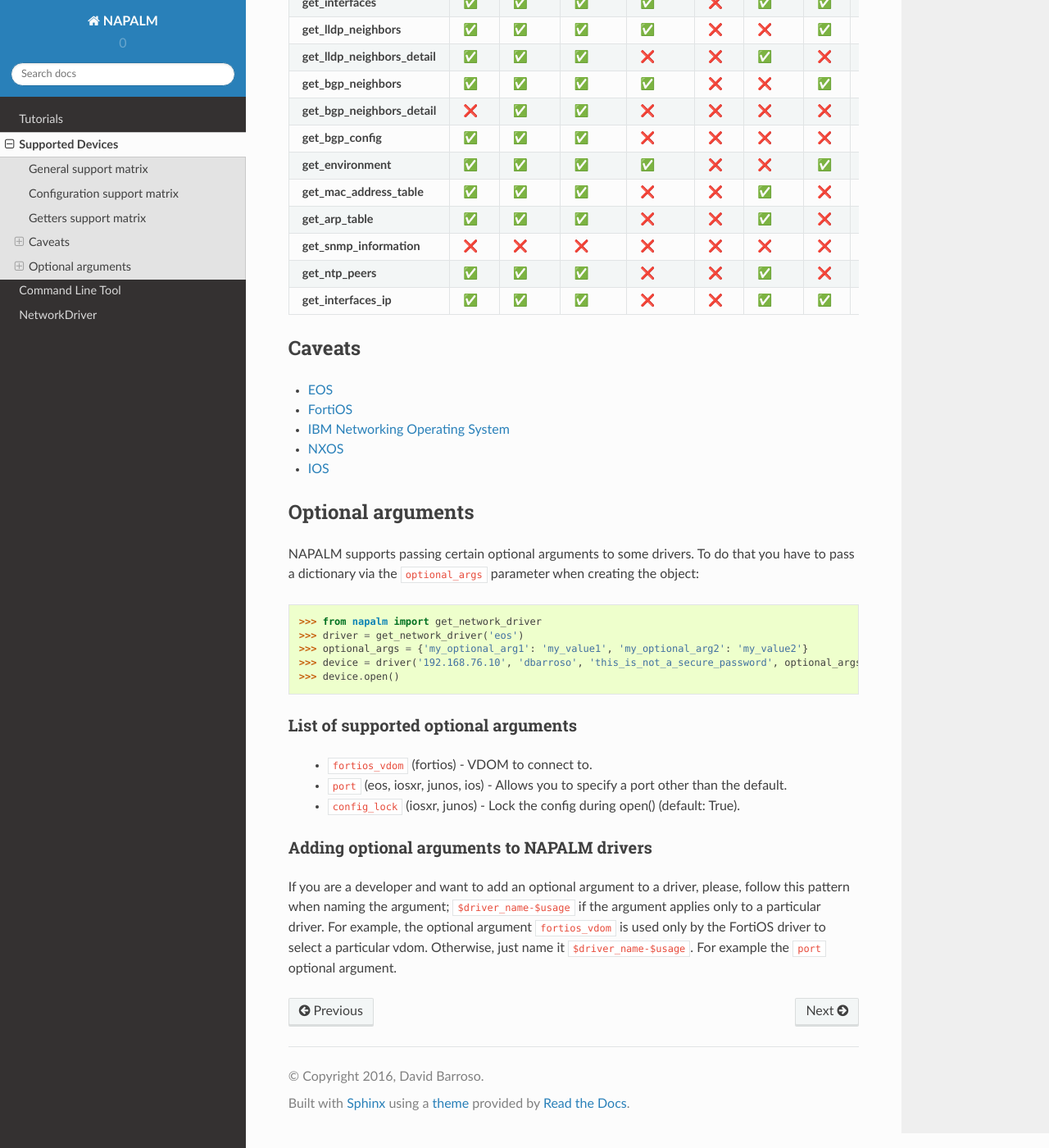
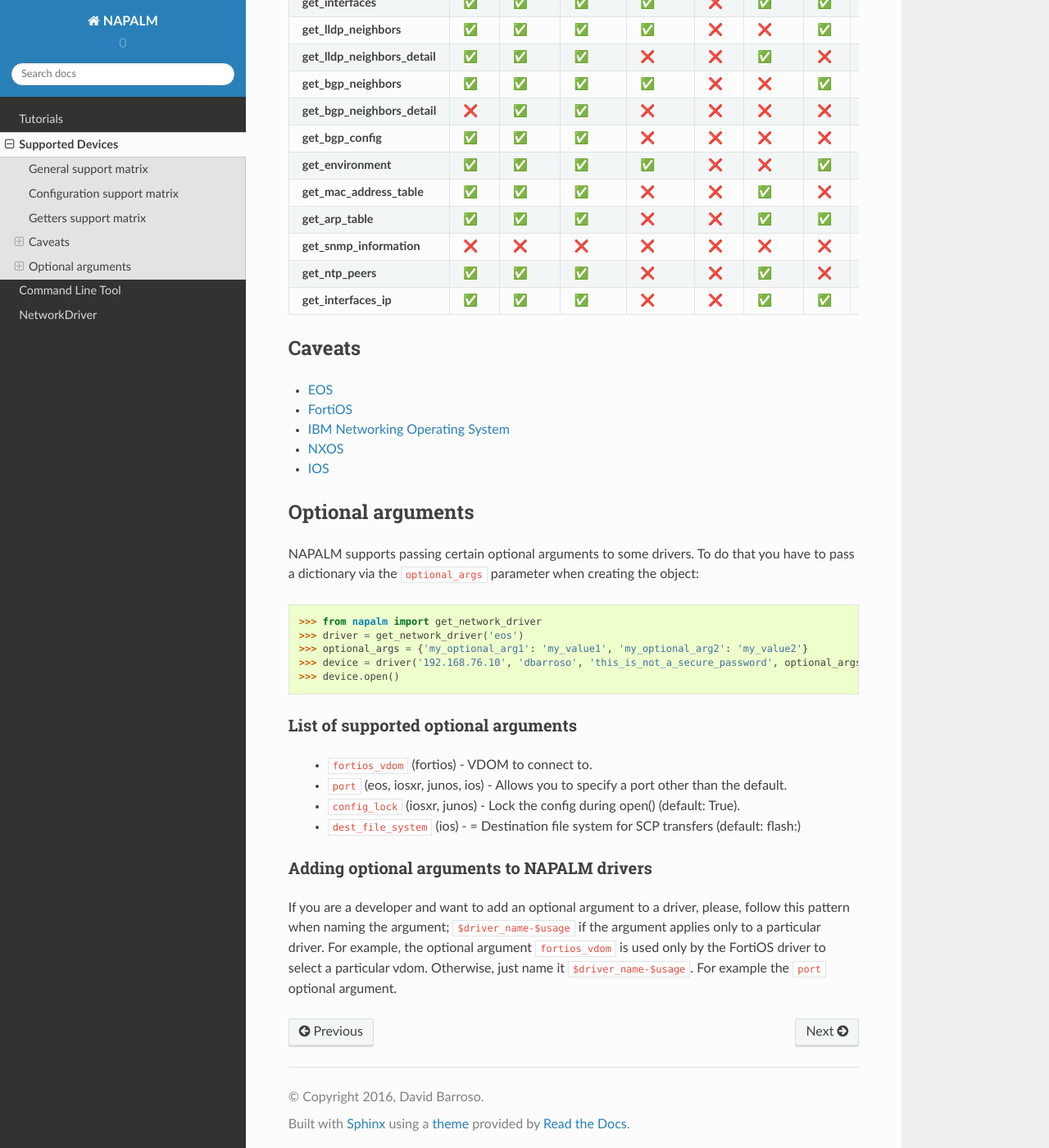
Before and after one commit to napalm-automation/napalm, a Sphinx documentation site: the page built from docs/support/index.rst, in a window 1280 px wide and 1400 px high, scrolled down 1364 px. Shown: the whole window at 82% size. Built offline with Sphinx 7.4.7 and the Read the Docs theme 2.0.0, drawn with Linux system fonts in a browser that asks for light colours; some of the changed lines change nothing that is shown.

Commit message:
Updates to documentation for IOS support

```diff
--- a/docs/support/index.rst
+++ b/docs/support/index.rst
@@ -10,7 +10,7 @@
 =====================   ==========  =============   =========== ==============  =============  ============  ============  =============
 **Driver Name**         eos         junos           iosxr       fortios         ibm            nxos          ios           pluribus
 **Structured data**     Yes         Yes             No          No              Yes            Yes           No            No
-**Minimum version**     4.15.0F     12.1            5.1.0       5.2.0           ???            6.1           ???           N/A
+**Minimum version**     4.15.0F     12.1            5.1.0       5.2.0           ???            6.1           12.4(20)T           N/A
 **Backend library**     `pyeapi`_   `junos-eznc`_   `pyIOSXR`_   `pyFG`_        `bnclient`_    `pycsco`_     `netmiko`_    `pyPluribus`_
 **Caveats**             :doc:`eos`                              :doc:`fortios`  :doc:`ibm`     :doc:`nxos`   :doc:`ios`
 =====================   ==========  =============   =========== ==============  =============  ============  ============  =============
@@ -70,7 +70,7 @@
 **get_bgp_config**             |yes|  |yes|   |yes|   |no|     |no|    |no|    |no|   |no|
 **get_environment**            |yes|  |yes|   |yes|   |yes|    |no|    |no|    |yes|  |no|
 **get_mac_address_table**      |yes|  |yes|   |yes|   |no|     |no|    |yes|   |no|   |yes|
-**get_arp_table**              |yes|  |yes|   |yes|   |no|     |no|    |yes|   |no|   |no|
+**get_arp_table**              |yes|  |yes|   |yes|   |no|     |no|    |yes|   |yes|  |no|
 **get_snmp_information**       |no|   |no|    |no|    |no|     |no|    |no|    |no|   |yes|
 **get_ntp_peers**              |yes|  |yes|   |yes|   |no|     |no|    |yes|   |no|   |yes|
 **get_interfaces_ip**          |yes|  |yes|   |yes|   |no|     |no|    |yes|   |yes|  |no|
@@ -106,6 +106,7 @@
   * :code:`fortios_vdom` (fortios) - VDOM to connect to.
   * :code:`port` (eos, iosxr, junos, ios) - Allows you to specify a port other than the default.
   * :code:`config_lock` (iosxr, junos) - Lock the config during open() (default: True).
+  * :code:`dest_file_system` (ios) - = Destination file system for SCP transfers (default: flash:)
 
 Adding optional arguments to NAPALM drivers
 ___________________________________________
```
